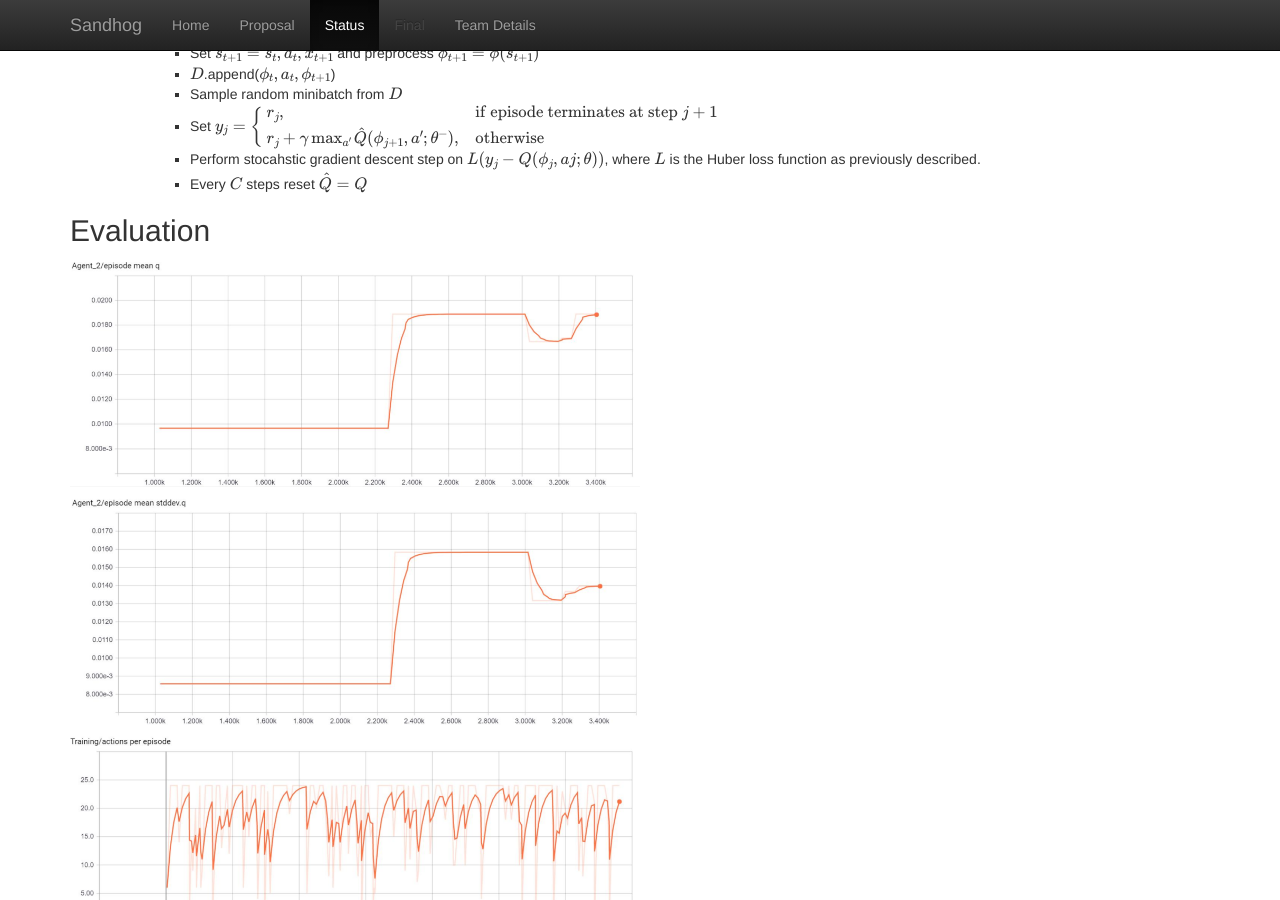
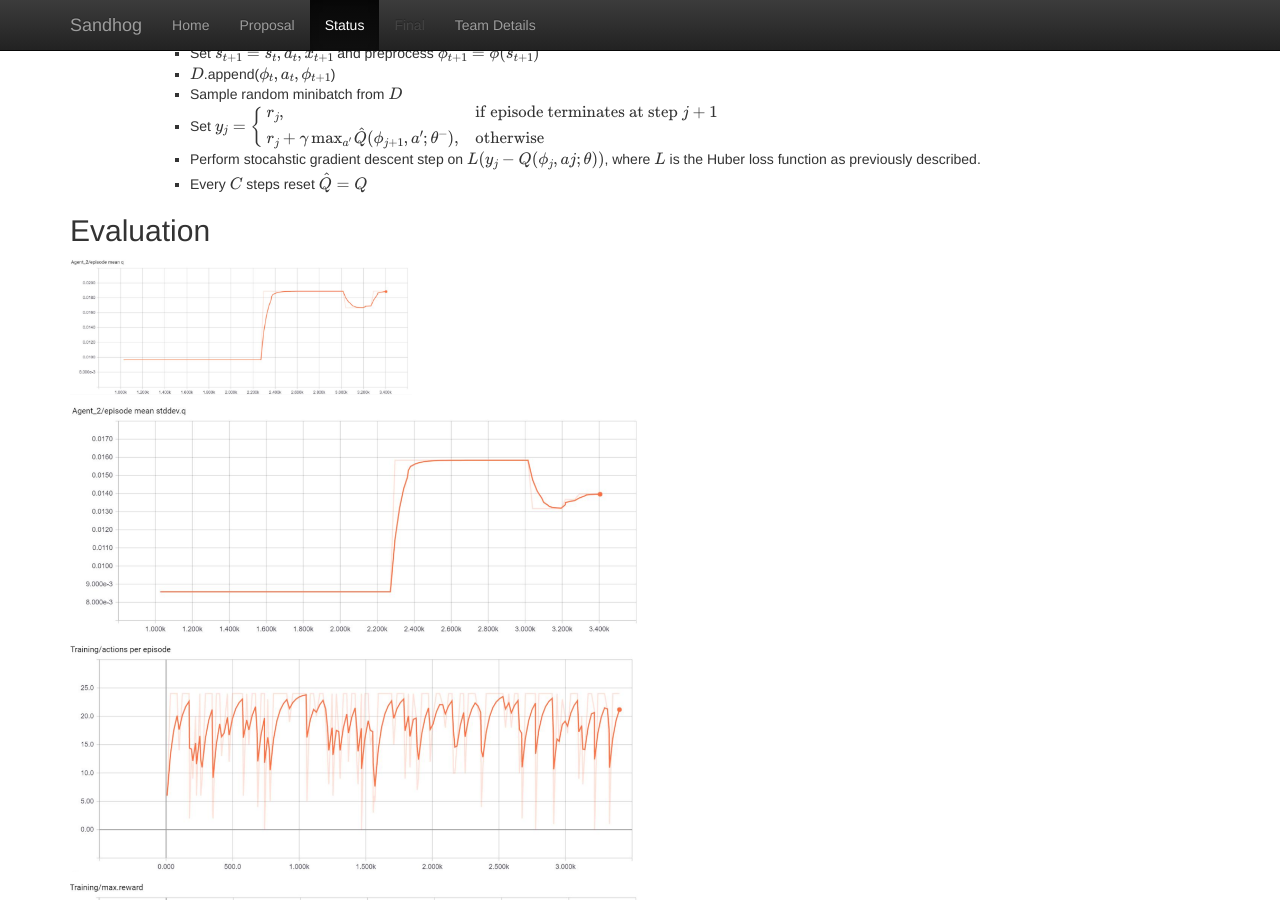
Before and after one commit to hfloresr/Sandhog, a Jekyll site: the page built from docs/status.md, in a window 1280 px wide and 900 px high, scrolled down 2369 px. Built offline with Jekyll 4.4.1, drawn with Linux system fonts in a browser that asks for light colours; formulas are drawn with MathJax 3.

Commit message:
Update status.md

```diff
--- a/docs/status.md
+++ b/docs/status.md
@@ -106,7 +106,7 @@ The learning algorithm can be described as the following:
 
 
 ## Evaluation
-![](results/agent2_episode_mean_q.PNG){:height="50%" width="50%"}
+![](results/agent2_episode_mean_q.PNG){:height="50%" width="30%"}
 
 ![Alt text](results/agent2_episode_mean_stddev_q.PNG){:height="50%" width="50%"}
 
```
